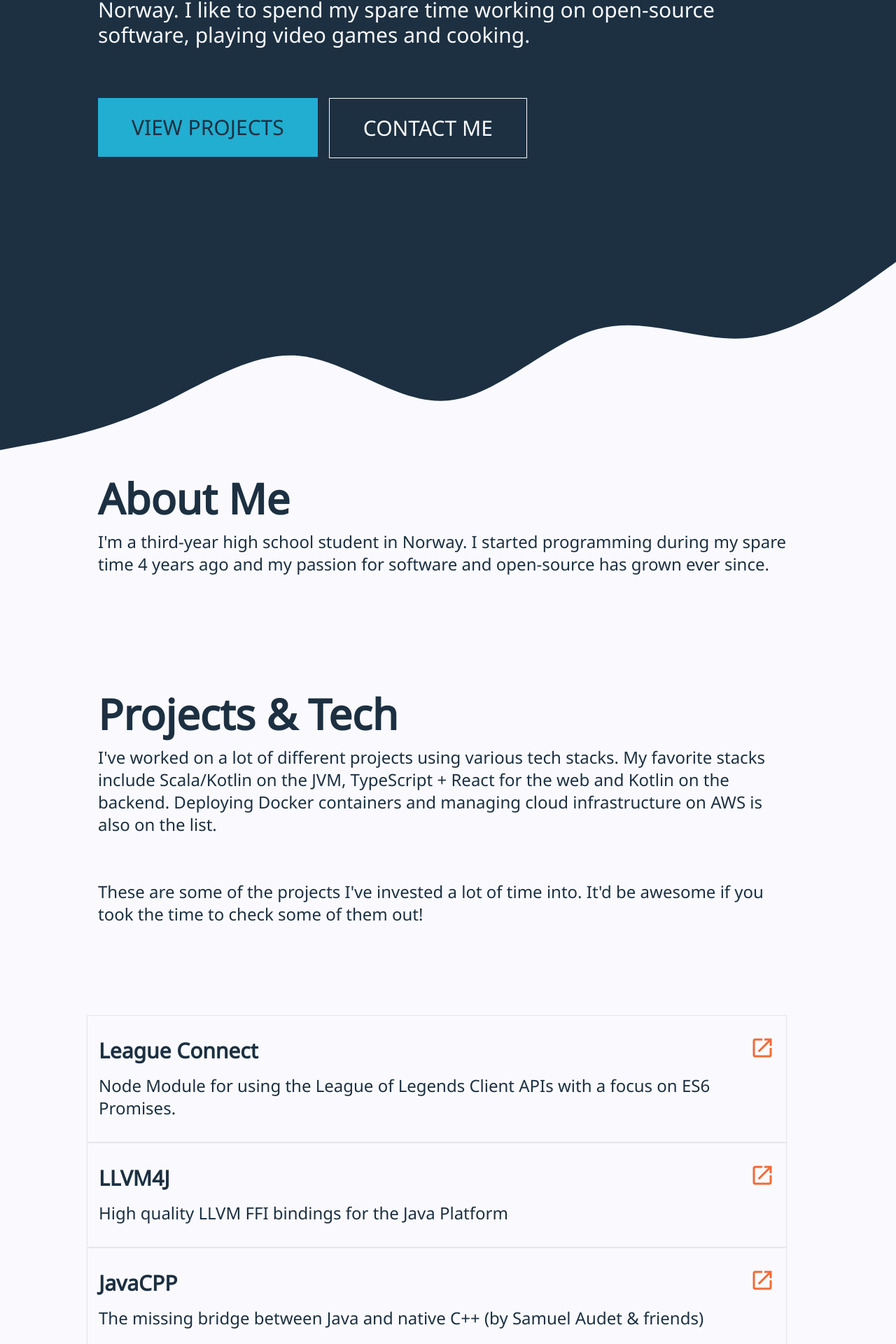
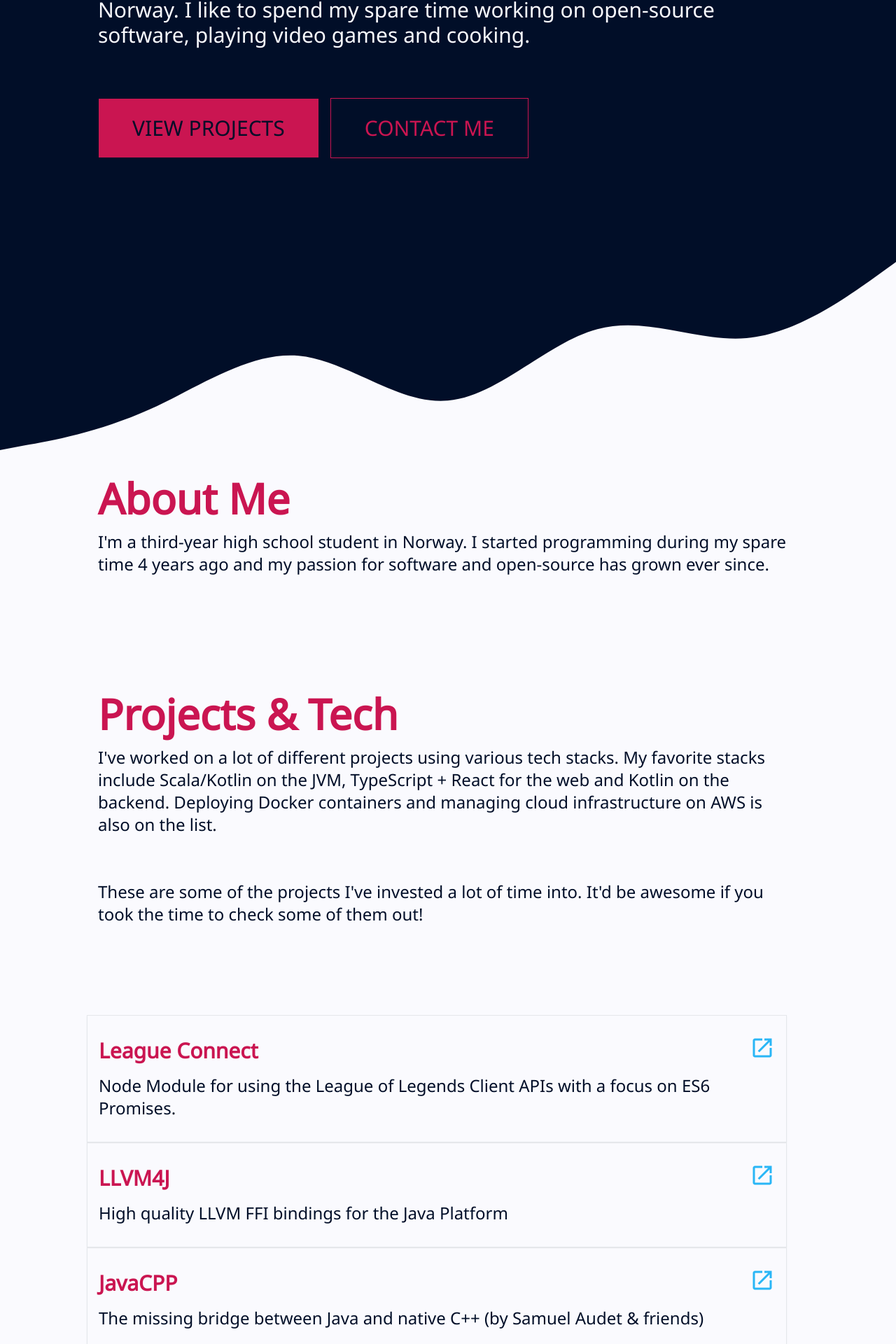
Before and after one commit to junlarsen/dotdev, a Next.js app: page / in a window 1280 px wide. Shown: the part 524-2444 px from the top of the page at 70% size. Built offline with nearby package versions, Linux system fonts and the light colour scheme.

Commit message:
feat: use new color palette

```diff
--- a/components/Article.tsx
+++ b/components/Article.tsx
@@ -21,10 +21,10 @@ export function ArticleItem({
       </div>
       <Link href={`/blog/${slug}`}>
         <a>
-          <Header size="text-5xl" color="text-black">{title}</Header>
+          <Header size="text-5xl" color="text-primary">{title}</Header>
         </a>
       </Link>
-      <Text color="text-secondary">{brief}...</Text>
+      <Text color="text-background">{brief}...</Text>
       {topics.length > 0 ? (
         <div className="space-x-4 my-2">
           {topics.map(topic => (
@@ -32,6 +32,7 @@ export function ArticleItem({
           ))}
         </div>
       ) : <Fragment />}
+      <hr className="my-6 text-secondary" />
     </div>
   )
 }
@@ -44,7 +45,7 @@ export function Pill({
   children,
 }: PillProps): JSX.Element {
   return (
-    <span className="w-auto rounded-lg bg-primary p-1 font-noto-sans text-2xl text-secondary">
+    <span className="w-auto rounded-lg border-2 border-primary px-2 py-1 font-noto-sans text-2xl text-background">
       {children}
     </span>
   )
--- a/components/Layout.tsx
+++ b/components/Layout.tsx
@@ -37,15 +37,15 @@ export function Project({
   return (
     <a href={repo} target="_blank" rel="noreferrer noopener">
       <div
-        className="shadow-sm cursor-pointer w-full p-4 md:-mx-4 border border-gray transition transform hover:scale-105">
+        className="shadow-sm cursor-pointer w-full p-4 md:-mx-4 border border-gray transition transform hover:border-secondary hover:scale-105">
         <div className="pb-4">
           <div className="flex w-full justify-between">
-            <Header size="text-3xl" color="text-secondary">{name}</Header>
+            <Header size="text-3xl" color="text-primary">{name}</Header>
             <div className="py-3">
               <OpenInNew />
             </div>
           </div>
-          <Text color="text-secondary">{children}</Text>
+          <Text color="text-background">{children}</Text>
         </div>
       </div>
     </a>
--- a/components/Nav.tsx
+++ b/components/Nav.tsx
@@ -35,7 +35,7 @@ export function NavLink({
   href,
   children,
 }: NavLinkProps): JSX.Element {
-  const classes = clsx("font-noto-sans underline flex-initial text-white transition hover:text-primary text-3xl")
+  const classes = clsx("font-noto-sans underline flex-initial text-primary transition hover:text-secondary text-3xl")
 
   return (
     <a className={classes} href={href}>
--- a/components/Svg.tsx
+++ b/components/Svg.tsx
@@ -17,7 +17,7 @@ export function OpenInNew() {
       <path d="M0 0h24v24H0z" fill="none" />
       <path
         d="M19 19H5V5h7V3H5c-1.11 0-2 .9-2 2v14c0 1.1.89 2 2 2h14c1.1 0 2-.9 2-2v-7h-2v7zM14 3v2h3.59l-9.83 9.83 1.41 1.41L19 6.41V10h2V3h-7z"
-        fill="#f16b37"
+        fill="#29b6f6"
       />
     </svg>
   )
--- a/components/Text.tsx
+++ b/components/Text.tsx
@@ -13,7 +13,7 @@ export type HeaderProps = {
 export function Header({
   children,
   id,
-  color = "text-tertiary",
+  color = "text-secondary",
   element: Component = "h2",
   size = "text-6xl"
 }: HeaderProps): JSX.Element {
@@ -46,14 +46,16 @@ export type LinkProps = {
   children: ReactNode
   href: string
   color?: string
+  hover?: string
 }
 
 export function Link({
   children,
   href,
-  color = "text-tertiary"
+  color = "text-primary",
+  hover = "text-secondary"
 }: LinkProps): JSX.Element {
-  const classes = clsx("text-3xl", color)
+  const classes = clsx("text-3xl", `hover:${hover}`, color)
 
   return (
     <NextLink href={href}>
--- a/pages/blog.tsx
+++ b/pages/blog.tsx
@@ -24,10 +24,7 @@ export default function Blog({ posts }: BlogProps) {
         canonical="https://supergrecko.dev/"
       />
 
-      <LayoutSection
-        backgroundColor="bg-secondary"
-        footer={(<Wave />)}
-      >
+      <LayoutSection backgroundColor="bg-background" footer={(<Wave />)}>
         <Nav links={[
           { href: '/#about', text: 'About' },
           { href: '/blog', text: 'Blog' },
--- a/pages/blog/[slug].tsx
+++ b/pages/blog/[slug].tsx
@@ -26,7 +26,7 @@ export default function Post({ post }: { post: PostSchema }) {
         canonical={`https://supergrecko.dev/blog/${post.slug}`}
       />
 
-      <LayoutSection backgroundColor="bg-secondary">
+      <LayoutSection backgroundColor="bg-background">
         <Nav links={[
           { href: '#about', text: 'About' },
           { href: '/blog', text: 'Blog' },
--- a/pages/index.tsx
+++ b/pages/index.tsx
@@ -17,7 +17,7 @@ export default function Index() {
         canonical="https://supergrecko.dev/"
       />
 
-      <LayoutSection backgroundColor="bg-secondary" footer={(<Wave />)}>
+      <LayoutSection backgroundColor="bg-background" footer={(<Wave />)}>
         <Nav links={[
           { href: '#about', text: 'About' },
           { href: '/blog', text: 'Blog' },
@@ -29,42 +29,42 @@ export default function Index() {
           <Text size="text-3xl">My name is Mats Larsen, and I'm a high school student based in Norway. I like to spend my spare time working on open-source software, playing video games and cooking.</Text>
 
           <div className="py-16 md:space-x-4 flex flex-col md:flex-row">
-            <Button className="bg-primary text-secondary" href="#projects">View Projects</Button>
-            <Button className="border border-white text-white" href="#contact">Contact Me</Button>
+            <Button className="bg-primary border text-background transition hover:bg-secondary" href="#projects">View Projects</Button>
+            <Button className="border border-primary text-primary transition hover:border-secondary hover:text-secondary" href="#contact">Contact Me</Button>
           </div>
         </div>
       </LayoutSection>
 
       <LayoutSection backgroundColor="bg-white">
-        <Header color="text-secondary" id="about">About Me</Header>
-        <Text color="text-secondary">I'm a third-year high school student in Norway. I started programming during my spare time 4 years ago and my passion for software and open-source has grown ever since.</Text>
+        <Header color="text-primary" id="about">About Me</Header>
+        <Text color="text-background">I'm a third-year high school student in Norway. I started programming during my spare time 4 years ago and my passion for software and open-source has grown ever since.</Text>
       </LayoutSection>
 
       <LayoutSection backgroundColor="bg-white">
         <div className="pt-32">
-          <Header color="text-secondary" id="projects">Projects & Tech</Header>
-          <Text color="text-secondary">I've worked on a lot of different projects using various tech stacks. My favorite stacks include Scala/Kotlin on the JVM, TypeScript + React for the web and Kotlin on the backend. Deploying Docker containers and managing cloud infrastructure on AWS is also on the list.</Text>
+          <Header color="text-primary" id="projects">Projects & Tech</Header>
+          <Text color="text-background">I've worked on a lot of different projects using various tech stacks. My favorite stacks include Scala/Kotlin on the JVM, TypeScript + React for the web and Kotlin on the backend. Deploying Docker containers and managing cloud infrastructure on AWS is also on the list.</Text>
 
           <div className="py-16 space-y-8 pb-32">
-            <Text color="text-secondary">These are some of the projects I've invested a lot of time into. It'd be awesome if you took the time to check some of them out!</Text>
+            <Text color="text-background">These are some of the projects I've invested a lot of time into. It'd be awesome if you took the time to check some of them out!</Text>
           </div>
         </div>
 
         <div className="flex flex-col pb-16">
           <Project name="League Connect" repo="https://github.com/supergrecko/league-connect">Node Module for using the League of Legends Client APIs with a focus on ES6 Promises.</Project>
           <Project name="LLVM4J" repo="https://github.com/llvm4j/llvm4j">High quality LLVM FFI bindings for the Java Platform</Project>
-          <Project name="JavaCPP" repo="https://github.com/bytedeco/javacpp-presets">The missing bridge between Java and native C++ (by Samuel Audet & friends)</Project>
+          <Project name="JavaCPP" repo="https://github.com/bytedeco/">The missing bridge between Java and native C++ (by Samuel Audet & friends)</Project>
         </div>
       </LayoutSection>
 
-      <LayoutSection backgroundColor="bg-secondary">
+      <LayoutSection backgroundColor="bg-background">
         <div className="pt-32 pb-16">
-          <Header id="contact" color="text-white">Contact Me</Header>
+          <Header id="contact">Contact Me</Header>
           <Text>I'm open to new opportunities. Have something you think I'd be interested in? Shoot me an email! Able to provide resume (english or norwegian) upon request.</Text>
         </div>
         <div className="py-16">
           <div className="py-8">
-            <Header id="socials" color="text-white">Find me online</Header>
+            <Header id="socials">Find me online</Header>
             <Text>Need to contact me for any or no reason? Reach me through one of these links. I'll try to get back to you as soon as possible!</Text>
           </div>
 
--- a/styles/globals.css
+++ b/styles/globals.css
@@ -8,7 +8,7 @@ html {
 }
 
 .blog-prose {
-  @apply text-2xl font-noto-sans text-secondary;
+  @apply text-2xl font-noto-sans text-background;
 }
 .blog-prose p {
   @apply my-8;
--- a/tailwind.config.js
+++ b/tailwind.config.js
@@ -1,21 +1,11 @@
-const plugin = require('tailwindcss/plugin')
-
-const round = (num) =>
-  num
-    .toFixed(7)
-    .replace(/(\.[0-9]+?)0+$/, '$1')
-    .replace(/\.0$/, '')
-const rem = (px) => `${round(px / 16)}rem`
-const em = (px, base) => `${round(px / base)}em`
-
 module.exports = {
   purge: ['./pages/**/*.tsx', './components/**/*.tsx'],
   darkMode: false,
   theme: {
     colors: {
-      primary: '#22aed1',
-      secondary: '#1c3041',
-      tertiary: '#f16b37',
+      primary: '#CA1551',
+      secondary: '#29b6f6',
+      background: '#010e28',
       white: '#fafafe',
       gray: '#e5e7eb'
     },
```
Also changed, not shown: 1 other file (tests, documents, lock files or other folders).
